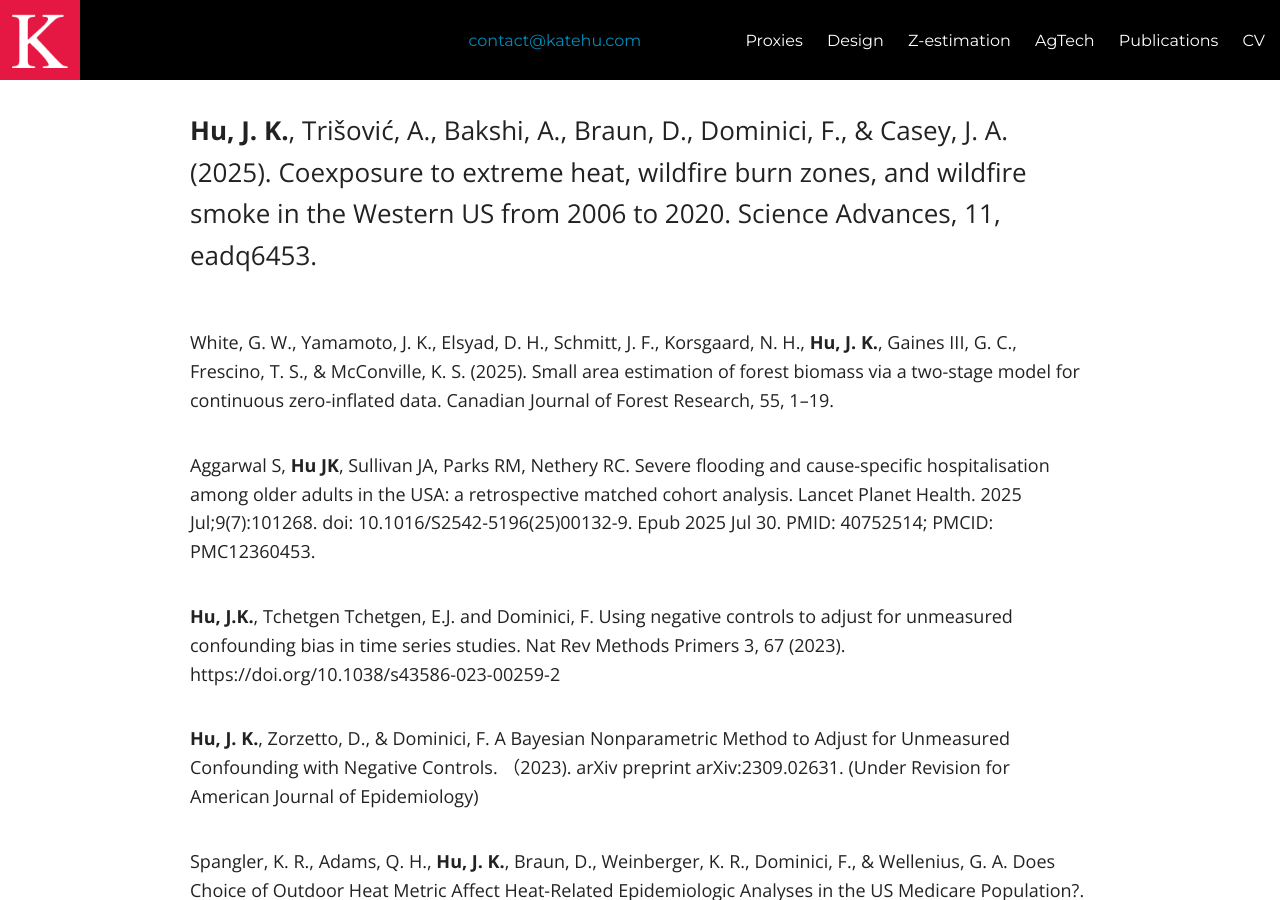
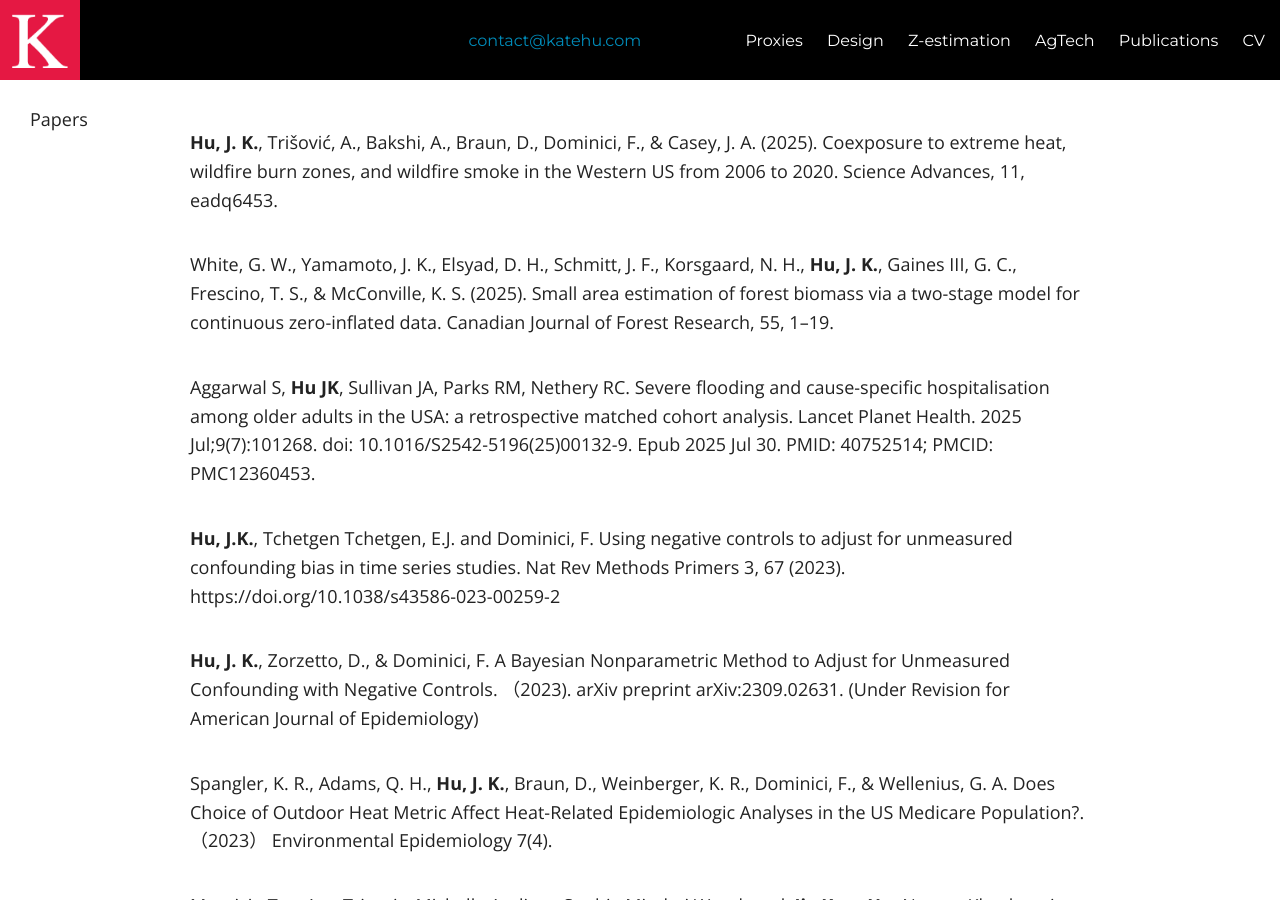
Before and after one commit to katehu/katehu.github.io, a Jekyll site: the page built from publications.md, in a window 1280 px wide and 900 px high. Built offline with Jekyll 4.4.1, drawn with Linux system fonts in a browser that asks for light colours; nearby versions of some CDN libraries.

Commit message:
Update publications.md

```diff
--- a/publications.md
+++ b/publications.md
@@ -4,7 +4,7 @@
 title: Publications
 ---
 
-
+ <font size="4"> Papers  </font>
 
 **Hu, J. K.**, Trišović, A., Bakshi, A., Braun, D., Dominici, F., & Casey, J. A. (2025). Coexposure to extreme heat, wildfire burn zones, and wildfire smoke in the Western US from 2006 to 2020. Science Advances, 11, eadq6453. <br/>
 
```
